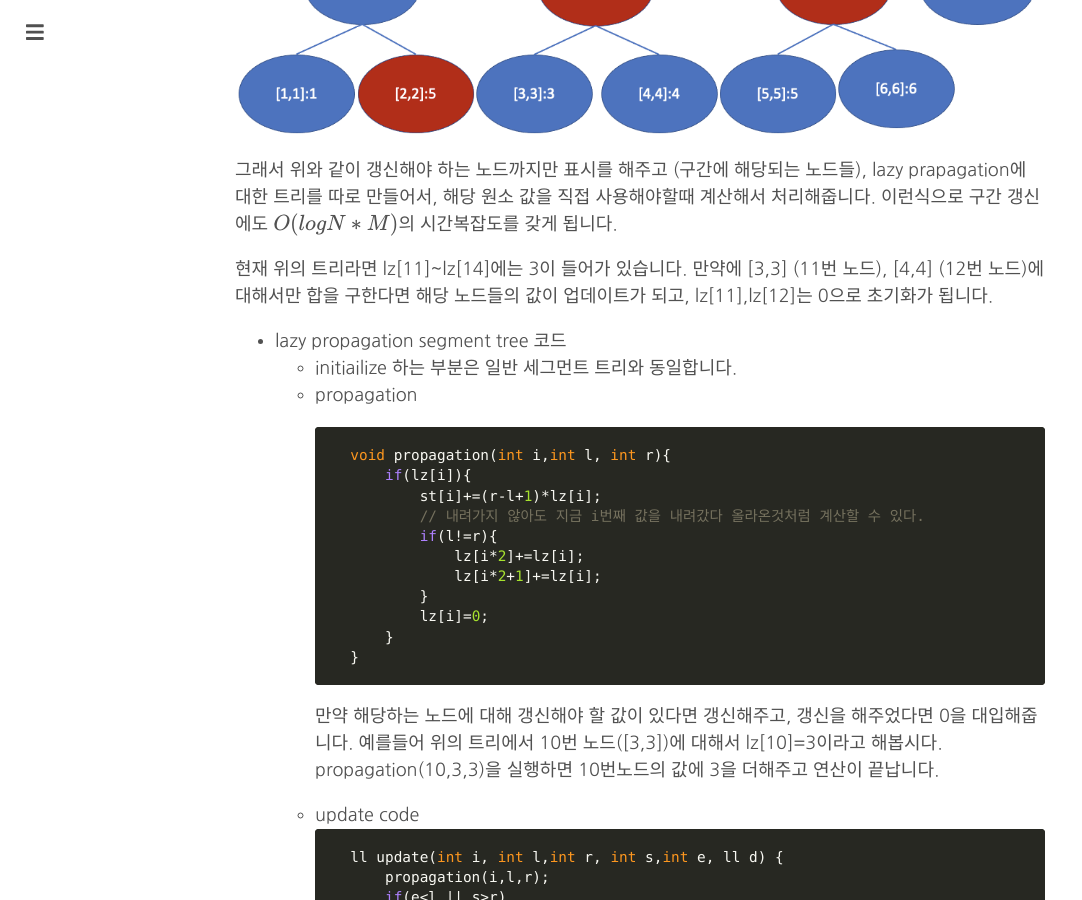
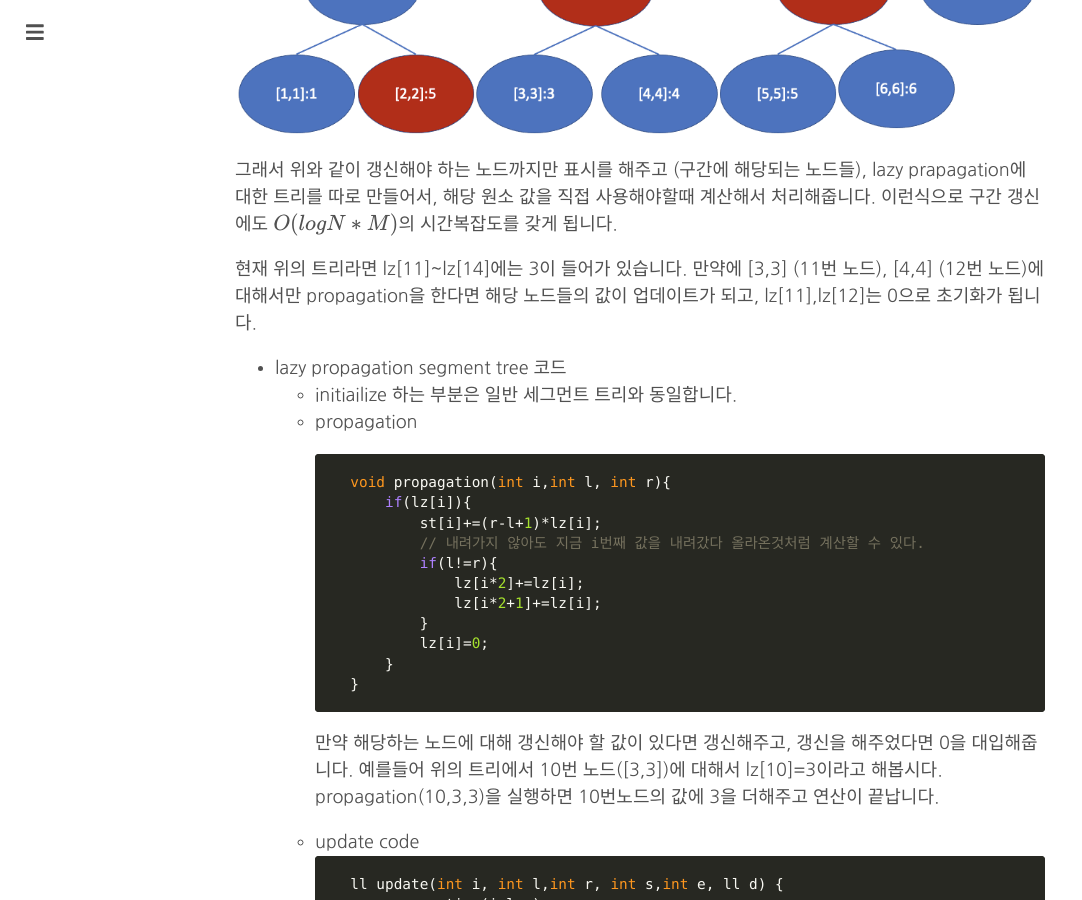
Before and after one commit to changhyeonnam/changhyeonnam.github.io, a Jekyll site: the page built from _posts/2021/2021-11-06-segment_tree.md, in a window 1280 px wide and 900 px high, scrolled down 4497 px. Shown: the whole window, without its empty margins (0-1082 px from the left). Built offline with Jekyll 4.4.1, drawn with Linux system fonts in a browser that asks for light colours; nearby versions of some CDN libraries; formulas are drawn with MathJax 3; comment, search, counter and statistics services are not loaded.

Commit message:
Update 2021-11-06-segment_tree.md

```diff
--- a/_posts/2021/2021-11-06-segment_tree.md
+++ b/_posts/2021/2021-11-06-segment_tree.md
@@ -187,7 +187,7 @@ int main(){
 
 그래서 위와 같이 갱신해야 하는 노드까지만 표시를 해주고 (구간에 해당되는 노드들), lazy prapagation에 대한 트리를 따로 만들어서, 해당 원소 값을 직접 사용해야할때 계산해서 처리해줍니다. 이런식으로 구간 갱신에도 $O(logN*M)$의 시간복잡도를 갖게 됩니다.
 
-현재 위의 트리라면 lz[11]~lz[14]에는 3이 들어가 있습니다. 만약에 [3,3] (11번 노드), [4,4] (12번 노드)에 대해서만 합을 구한다면 해당 노드들의 값이 업데이트가 되고, lz[11],lz[12]는 0으로 초기화가 됩니다.
+현재 위의 트리라면 lz[11]~lz[14]에는 3이 들어가 있습니다. 만약에 [3,3] (11번 노드), [4,4] (12번 노드)에 대해서만 propagation을 한다면 해당 노드들의 값이 업데이트가 되고, lz[11],lz[12]는 0으로 초기화가 됩니다.
 
 - lazy propagation segment tree  코드
     - initiailize 하는 부분은 일반 세그먼트 트리와 동일합니다.
```
